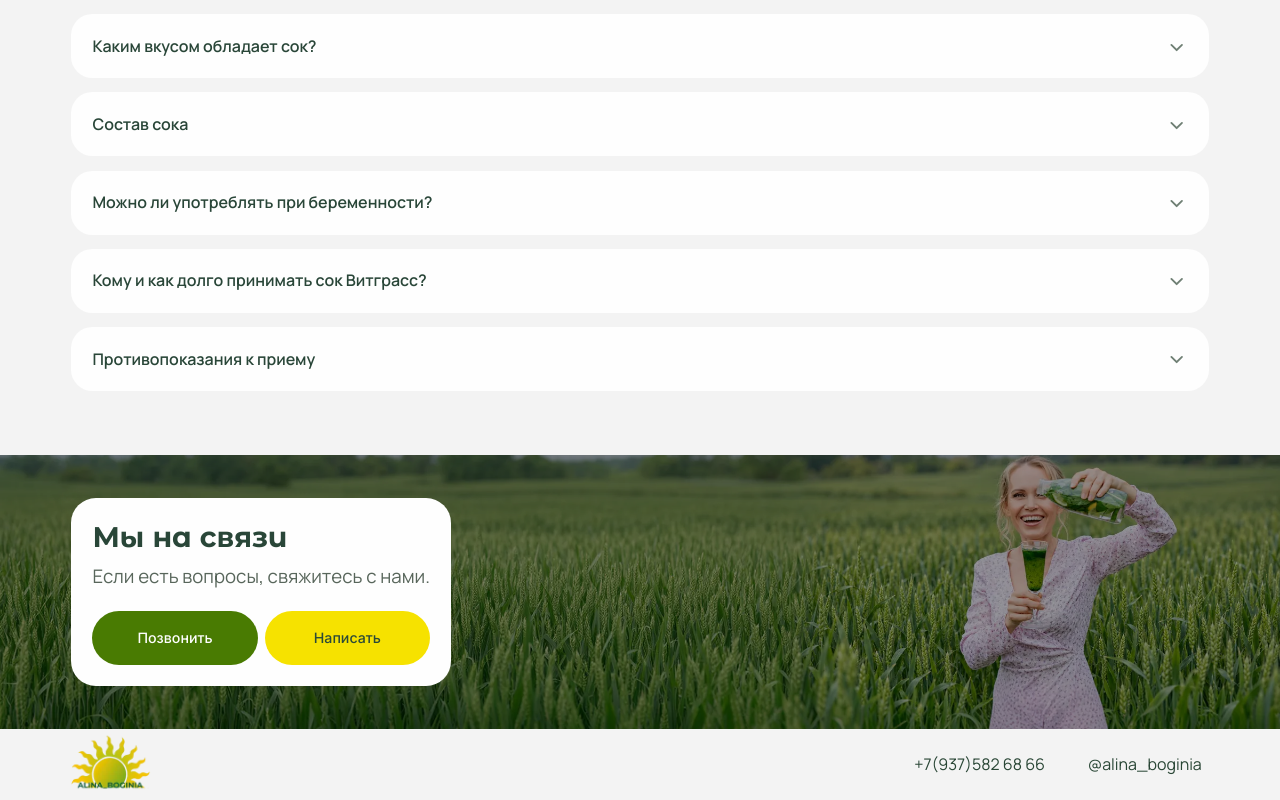
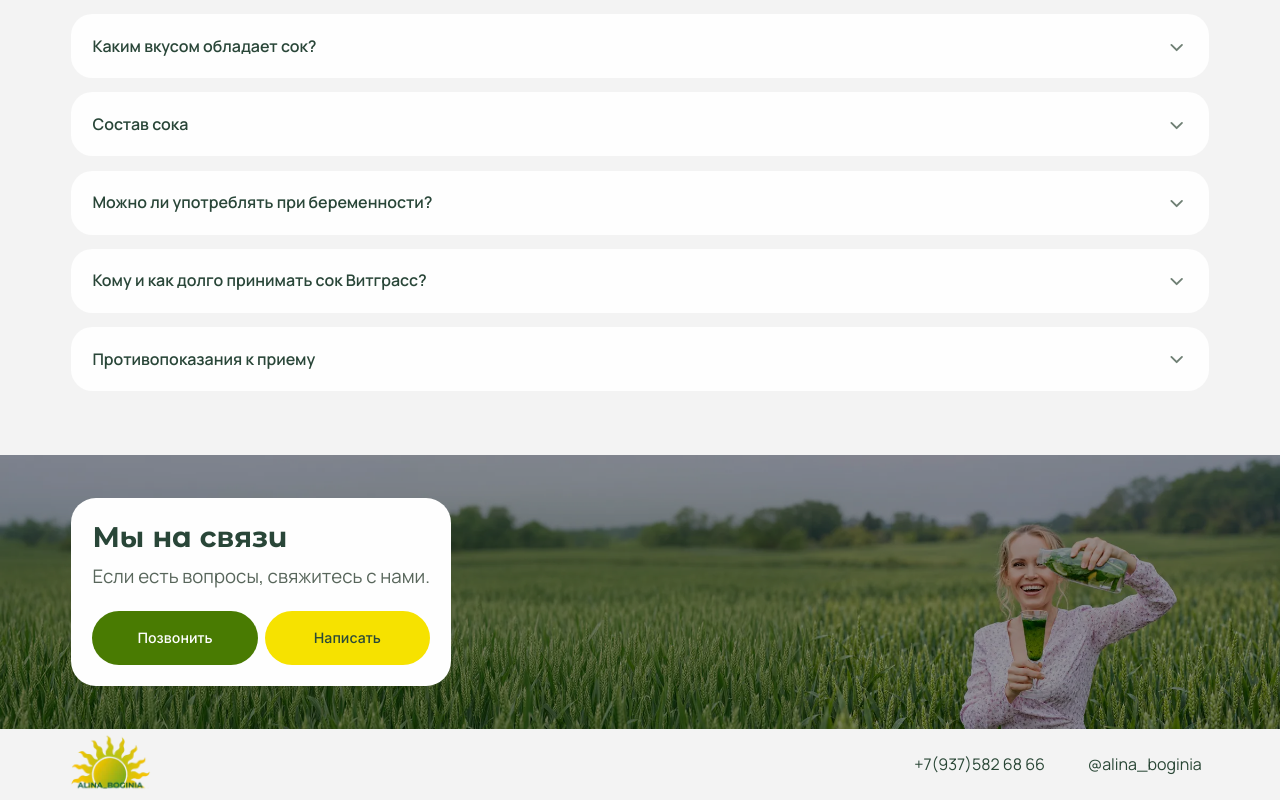
Before and after one commit to Ann938/vitgrass, a Next.js app: page / in a window 1280 px wide. Shown: the part 5838-6638 px from the top of the page. Built offline with nearby package versions, Linux system fonts and the light colour scheme.

Commit message:
«Мы на связи»: фото опущено, голова девушки не обрезается
Co-Authored-By: Claude Opus 5.5 <noreply@anthropic.com>

```diff
--- a/src/components/landing.module.scss
+++ b/src/components/landing.module.scss
@@ -658,7 +658,7 @@
   position: absolute;
   inset: 0;
   z-index: -1;
-  img { width: 100%; height: 100%; object-fit: cover; object-position: center 55%; }
+  img { width: 100%; height: 100%; object-fit: cover; object-position: center 18%; }
   &::after { content: ""; position: absolute; inset: 0; background: rgba(0, 0, 0, 0.4); }
 }
 .contactsCard {
```
